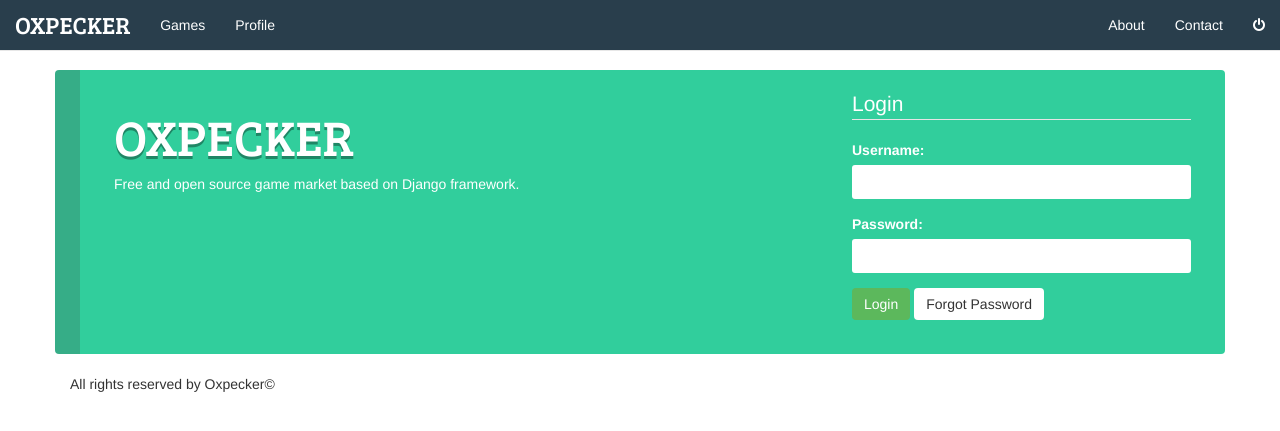
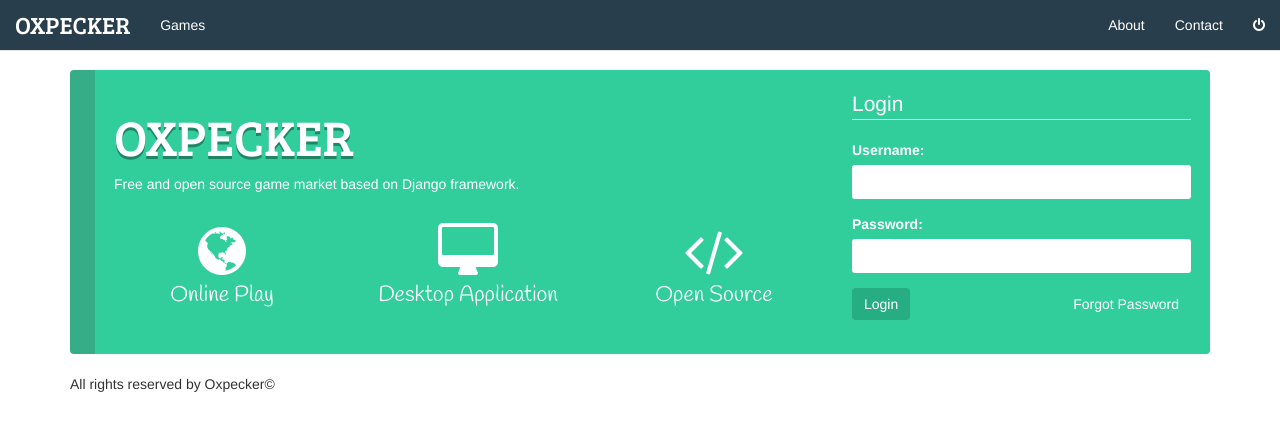
Before and after one commit to Mortezaipo/Oxpecker, a Django app: page /login/ in a window 1280 px wide. Shown: the top 431 px of the page. Run offline with Django 3.2, Linux system fonts and the light colour scheme; parts of the project's set-up code (start-up, migrations or seed data) failed here and were passed over; some libraries are stand-ins or nearby versions.

Commit message:
Update templates, Authentication check in nav part to show profile link.

```diff
--- a/templates/layouts/base_s1.html
+++ b/templates/layouts/base_s1.html
@@ -12,10 +12,11 @@
     <body>
         {% include 'top_nav.html' %}
         <div class="container">
+            {% include 'errors.html' %}
             {% include 'messages.html' %}
             <fieldset>
                 <legend>{% block left-legend %}{% endblock %} <div class="pull-right">{% block right-legend %}{% endblock %}</div></legend>
-                <div class="row well">
+                <div class="well">
                     {% block body %}{% endblock %}
                 </div>
             </fieldset>
--- a/templates/layouts/base_s2.html
+++ b/templates/layouts/base_s2.html
@@ -7,12 +7,14 @@
         <link rel="stylesheet" href="{% static 'css/font-awesome.min.css' %}">
         <link rel="stylesheet" href="{% static 'css/extra.css' %}">
         <link href='https://fonts.googleapis.com/css?family=Bree+Serif' rel='stylesheet' type='text/css'>
+        <link href='https://fonts.googleapis.com/css?family=Handlee' rel='stylesheet' type='text/css'>
         {% block extra_headers %}{% endblock %}
     </head>
     <body>
         {% include 'top_nav.html' %}
         <div class="container">
-            <div class="row well well-s1">
+            {% include 'errors.html' %}
+            <div class="well well-s1">
                 {% include 'messages.html' %}
                 {% block body %}{% endblock %}
             </div>
--- a/templates/registration/login.html
+++ b/templates/registration/login.html
@@ -5,11 +5,27 @@
 {% block body %}
 
 {% load widget_tweaks %}
+<div class="row">
     <div class="col-md-8">
         <h1 class="head-s1">OXPECKER</h1>
         <p>
             Free and open source game market based on Django framework.
         </p>
+        <br>
+        <div class="row">
+            <div class="col-md-4 text-center">
+                <i class="fa fa-globe fa-3"></i>
+                <div class="topic-s1">Online Play</div>
+            </div>
+            <div class="col-md-4 text-center">
+                <i class="fa fa-desktop fa-3"></i>
+                <div class="topic-s1">Desktop Application</div>
+            </div>
+            <div class="col-md-4 text-center">
+                <i class="fa fa-code fa-3"></i>
+                <div class="topic-s1">Open Source</div>
+            </div>
+        </div>
     </div>
     <div class="col-md-4">
         <fieldset>
@@ -24,11 +40,11 @@
                     {{form.password|add_class:"form-control"}}
                 </div>
                 <div class="form-group">
-                <button type="submit" class="btn btn-success">Login</button>
-                <a href="#" class="btn btn-default">Forgot Password</a>
+                    <button type="submit" class="btn btn-s1">Login</button>
+                    <a href="#" class="btn btn-s2 pull-right">Forgot Password</a>
                 </div>
             </form>
         </fieldset>
     </div>
-
+</div>
 {% endblock %}
--- a/templates/top_nav.html
+++ b/templates/top_nav.html
@@ -2,12 +2,14 @@
     <ul class="nav navbar-nav">
         <li><a href="#" class="navbar-brand">OXPECKER</a></li>
         <li><a href="#">Games</a></li>
+        {% if user.is_authenticated %}
         <li><a href="#">Profile</a></li>
+        {% endif %}
     </ul>
 
     <ul class="nav navbar-nav pull-right">
         <li><a href="#">About</a></li>
         <li><a href="#">Contact</a></li>
-        <li><a href="#"><i class="fa fa-power-off"></i></a></li>
+        <li><a href="{% url 'logout' %}"><i class="fa fa-power-off"></i></a></li>
     </ul>
 </div>
```
Lines whose indentation alone changed are shown as unchanged.
